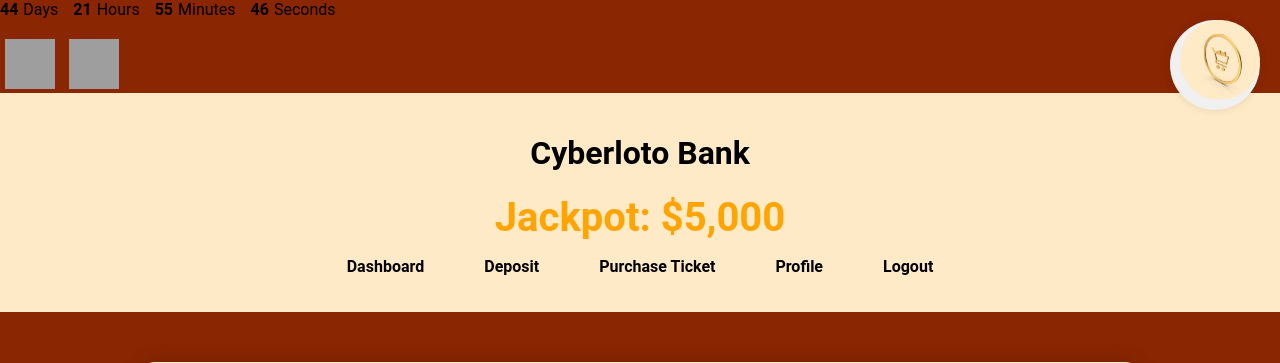
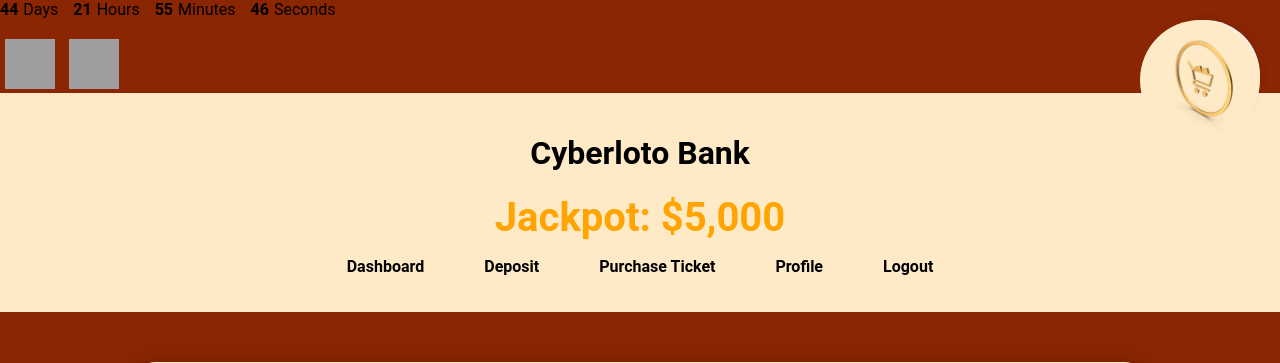
Before and after one commit to javierfevidaho/bank, a Django app: page /purchase-ticket/ in a window 1280 px wide. Shown: the top 363 px of the page. Run offline with Django 3.2, Linux system fonts and the light colour scheme; a user stored in the database is signed in; data comes from the database, SQL or seed files in the repository; grey boxes are pictures that could not be loaded.

Commit message:
css cart logo size2

```diff
--- a/core/static/core/style.css
+++ b/core/static/core/style.css
@@ -245,8 +245,8 @@ nav {
     background-color: #f0f0f0;
     border-radius: 50%;
     padding: 5px;
-    width: 80px;
-    height: 80px;
+    width: 100px;
+    height: 100px;
     text-align: center;
     color: #333;
     font-size: 16px;
@@ -255,8 +255,8 @@ nav {
 }
 
 .cart-icon {
-    width: 80px;
-    height: 80px;
+    width: 120px;
+    height: 120px;
     position: fixed;
     top: 20px;
     right: 20px;
```
